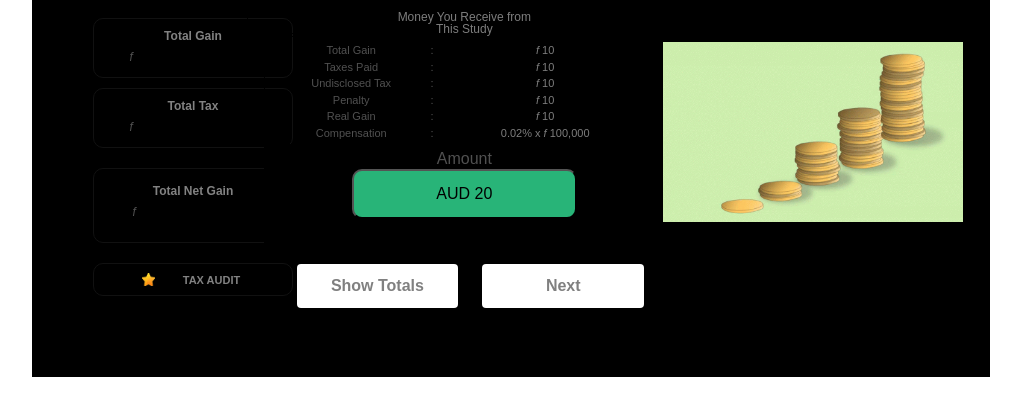
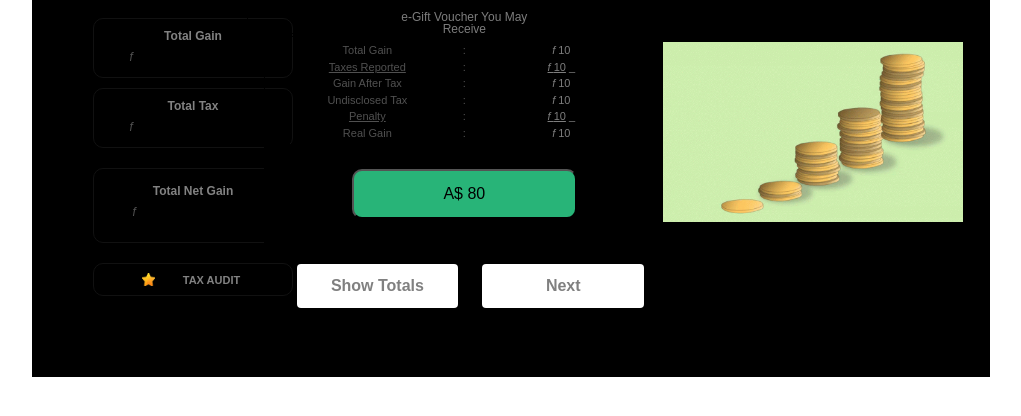
Before and after one commit to mojolaban/teg-simulation, a Flask app: template templates/tax_audit_0.html in a window 1280 px wide. Shown: the part 209-625 px from the top of the page, without its empty margins (129-1150 px from the left). Run offline with Flask 3, Linux system fonts and the light colour scheme; the template is opened without the code that fills it: most values are stand-ins (such as "Sample title", 1, 10 or a date in 2020).

Commit message:
change compensation to egift-card

```diff
--- a/app.py
+++ b/app.py
@@ -293,7 +293,7 @@ def tax_disclosure():
     data = request.args
     userid = data['id']
     taxdisclos = data['tax_disclos'].replace(',', '')
-    audit_value = 0 if random.random() < 0.8 else 1
+    audit_value = 0 if random.random() < 0.8 else 1 # 20% chance of audit
     print("Reported Data:")
     print(f"UserID: {userid}")
     print(f"Audit: {audit_value}")
--- a/templates/tax_audit_0.html
+++ b/templates/tax_audit_0.html
@@ -297,23 +297,23 @@
                       <p class="text-center" style="width:150px;
                         line-height:1;margin:auto;color:rgb(125,125,125);
                         font-size: 12px;border: 1px solid rgba(0,0,0,0);">
-                        Money You Receive from This Study
+                        e-Gift Voucher You May Receive
                       </p>
                         <div >
                             <div id="compensation-box" class="row justify-content-center
                               d-flex align-items-center" style="padding:5px;
                               border: 1px solid black;
                               width: 400px; margin: auto; border-radius: 10px;">
-                              <div class="col-4 d-flex align-items-center
+                              <div class="col-5 d-flex align-items-center
                                 justify-content-center" style="font-size: 11px;
                                 color: rgb(125, 125, 125);">
                                 <p style="margin: auto;">
                                   Total Gain <br>
-                                  Taxes Paid <br>
+                                  <u>Taxes Reported</u> <br>
+                                  Gain After Tax <br>
                                   Undisclosed Tax <br>
-                                  Penalty <br>
-                                  Real Gain <br>
-                                  Compensation <br> </p>
+                                  <u>Penalty</u> <br>
+                                  Real Gain <br> </p>
                               </div>
 
                               <div class="col-1 col-1 d-flex align-items-center
@@ -323,19 +323,19 @@
                                   :<br>:<br>:<br>:<br>:<br>:</p>
                               </div>
 
-                              <div class="col-6 d-flex justify-content-center"
+                              <div class="col-5 d-flex justify-content-center"
                                 style="font-size: 11px; color: rgb(125, 125, 125);">
                                     <div>
                                     <span><i>f </i>{{'{:,.0f}'.format(summary_data.r_gain) }}</span><br>
-                                    <span><i>f </i>{{'{:,.0f}'.format(summary_data.tax_disclos|int) }}</span><br>
+                                    <span><u><i>f </i>{{'{:,.0f}'.format(summary_data.tax_disclos|int) }}</u> _</span><br>
+                                    <span><i>f </i>{{'{:,.0f}'.format(summary_data.r_gain - summary_data.tax_disclos|int) }} </span><br>
                                     <span><i>f </i>{{'{:,.0f}'.format(summary_data.tax_discre) }} </span><br>
-                                    <span><i>f </i>{{'{:,.0f}'.format(summary_data.penalty) }} </span><br>
-                                      <span><i>f </i>{{'{:,.0f}'.format(summary_data.r_gain_final) }} </span><br>
-                                    0.02% x <span><i>f </i>{{'{:,.0f}'.format(summary_data.r_gain_final if summary_data.r_gain_final > 0 else 100000)  }}</span>
+                                      <span><u><i>f </i>{{'{:,.0f}'.format(summary_data.penalty) }}</u> _</span><br>
+                                    <span><i>f </i>{{'{:,.0f}'.format(summary_data.r_gain_final )  }}</span>
                                     </div>
                               </div>
                             </div>
-                            <p >Amount</p>
+                            <p id="tooltip" style="font-size:8px; color:rgb(256,256,256);display:none;">(Real Gain < <i>f</i> 1 million: <b>A$ 20</b>; <i>f</i>1-5 million: <b>A$ 40</b>; > <i>f</i> 5 million: <b>A$ 80)</b></p>
                           </div>
                    </div>
 
@@ -356,7 +356,16 @@
             align-items: center;">
 
 
-              <button type="button" id="compensation" name="compensation" placeholder="compensation" style="height: 50px; width: 225px; text-align: center;border-radius: 10px; background:rgb(40, 180, 120);">  AUD {{  '{:,.0f}'.format( (summary_data.r_gain_final * 0.0002) if summary_data.r_gain_final > 0 else 100000 * 0.0002)  }} </button>
+              <button type="button" id="compensation" name="compensation" placeholder="compensation" style="height: 50px; width: 225px; text-align: center; border-radius: 10px; background:rgb(40, 180, 120);">
+                  A$
+                  {% if summary_data.r_gain_final < 1000000 %}
+                      20
+                  {% elif 1000000 <= summary_data.r_gain_final <= 5000000 %}
+                      40
+                  {% else %}
+                      80
+                  {% endif %}
+              </button>
 
 
             </div>
@@ -558,7 +567,12 @@
 
       //newend
 
-
+    // Show tooltip on hover
+    $('#compensation').hover(function () {
+        $('#tooltip').show();
+    }, function () {
+        $('#tooltip').hide();
+    });
 
     </script>
 
```
Also changed, not shown: templates/instruction-1.html (+9 -10 lines), templates/instruction-2.html (+10 -11 lines), templates/tax_audit_1.html (+28 -14 lines).
